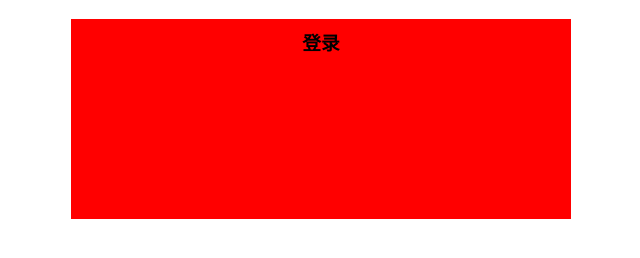
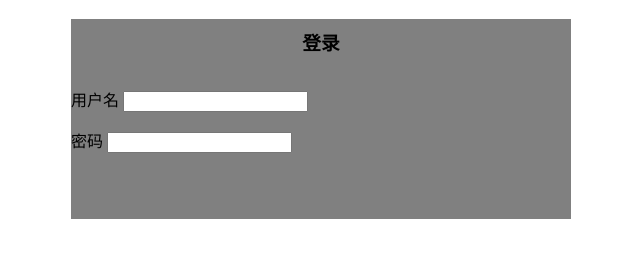
Before and after one commit to hlubos/hlubos.github.io, a plain HTML site: page index.html in a window 1280 px wide. Shown: the whole page, without its empty margins (319-959 px from the left). Drawn offline with Linux system fonts and the light colour scheme.

Commit message:
Update index.html

```diff
--- a/index.html
+++ b/index.html
@@ -8,7 +8,7 @@
       width:500px;
       height:200px;
       margin: auto;
-      background-color: red;
+      background-color: gray;
     }
     h3{
       text-align:center;
@@ -19,6 +19,16 @@
 <body>
   <div class="box">
     <h3>登录</h3>
+    <form>
+      <p>
+        <span>用户名</span>
+        <input type="text">
+      </p>
+      <p>
+        <span>密码</span>
+        <input type="text">
+      </p>
+    </form>
   </div>
 </body>
 </html>
```
